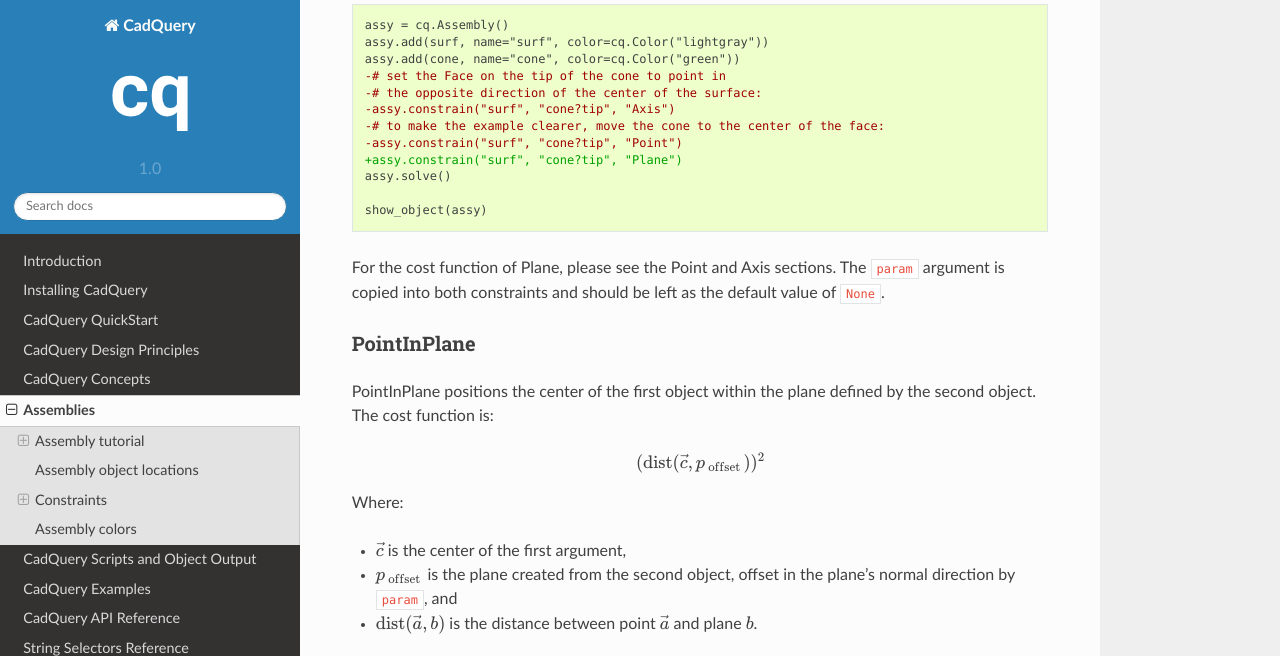
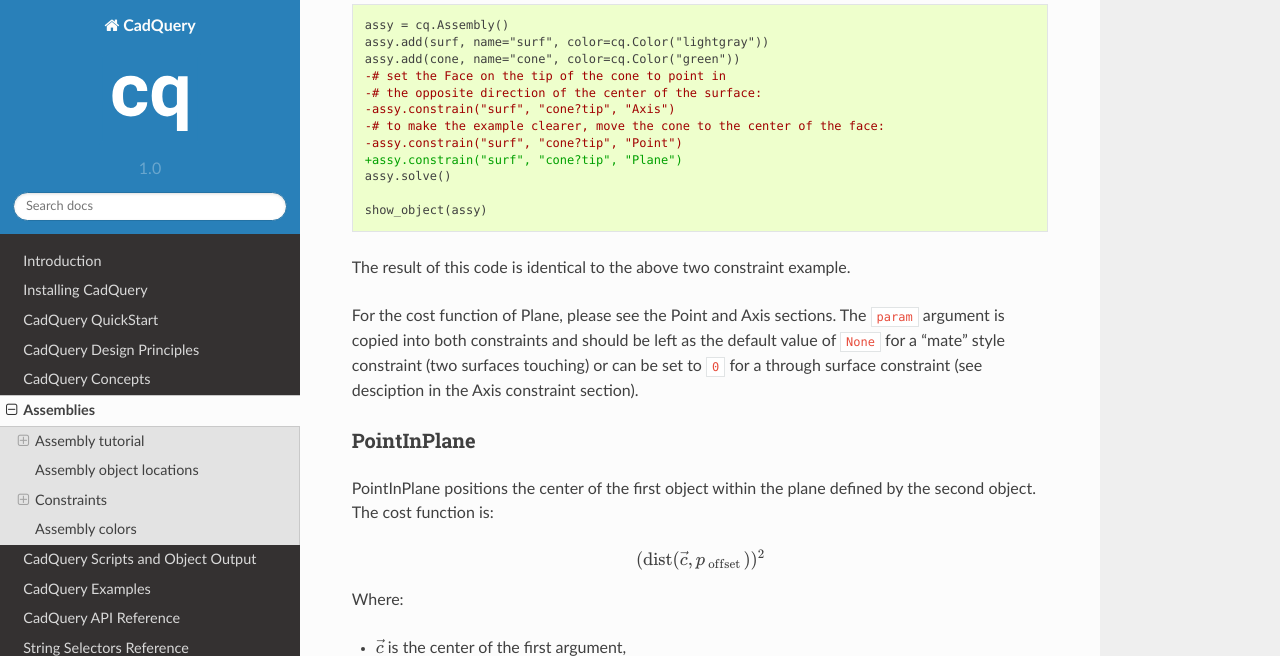
Before and after one commit to CadQuery/cadquery, a Sphinx documentation site: the page built from doc/assy.rst, in a window 1280 px wide and 900 px high, scrolled down 7748 px, cut to the strip 0-656 px from the top of the window. Built offline with Sphinx 7.4.7 and the Read the Docs theme 2.0.0, drawn with Linux system fonts in a browser that asks for light colours.

Commit message:
doc/assy: correct Plane param

```diff
--- a/doc/assy.rst
+++ b/doc/assy.rst
@@ -670,8 +670,12 @@ previous example from the two constraints to just one:
     show_object(assy)
 
 
+The result of this code is identical to the above two constraint example.
+
 For the cost function of Plane, please see the Point and Axis sections. The ``param`` argument is
-copied into both constraints and should be left as the default value of ``None``.
+copied into both constraints and should be left as the default value of ``None`` for a "mate" style
+constraint (two surfaces touching) or can be set to ``0`` for a through surface constraint (see
+desciption in the Axis constraint section).
 
 
 PointInPlane
```
